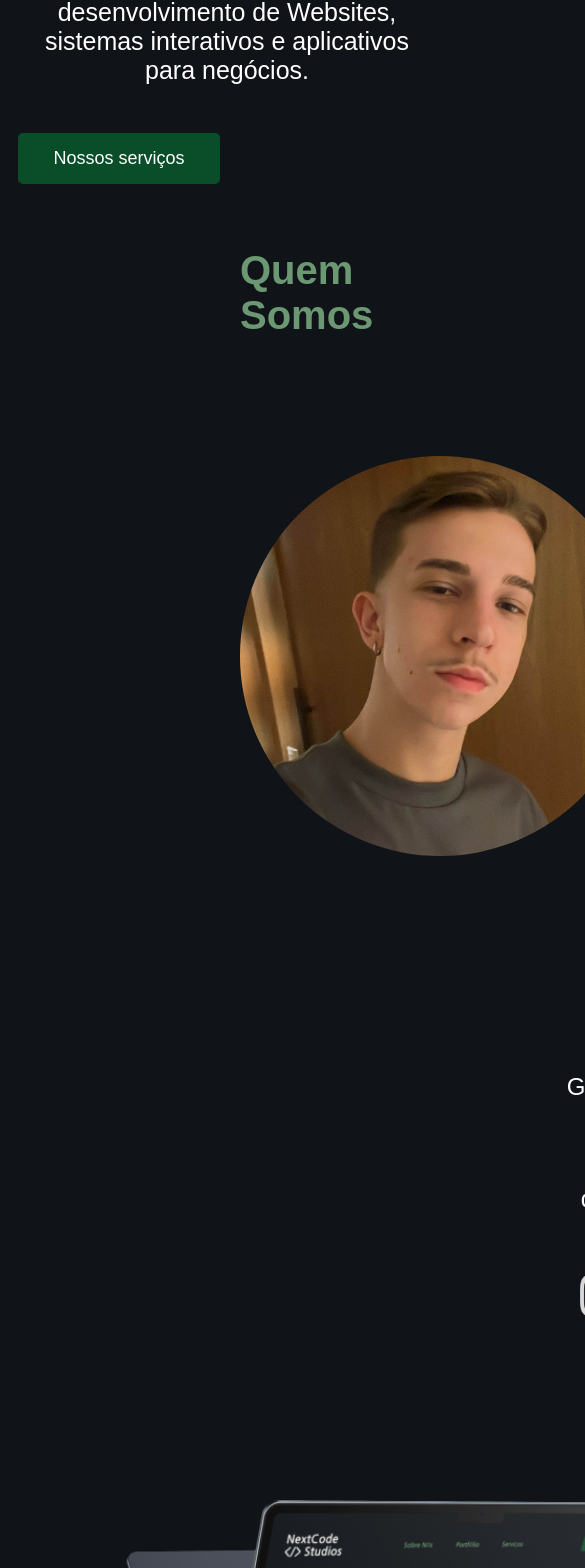
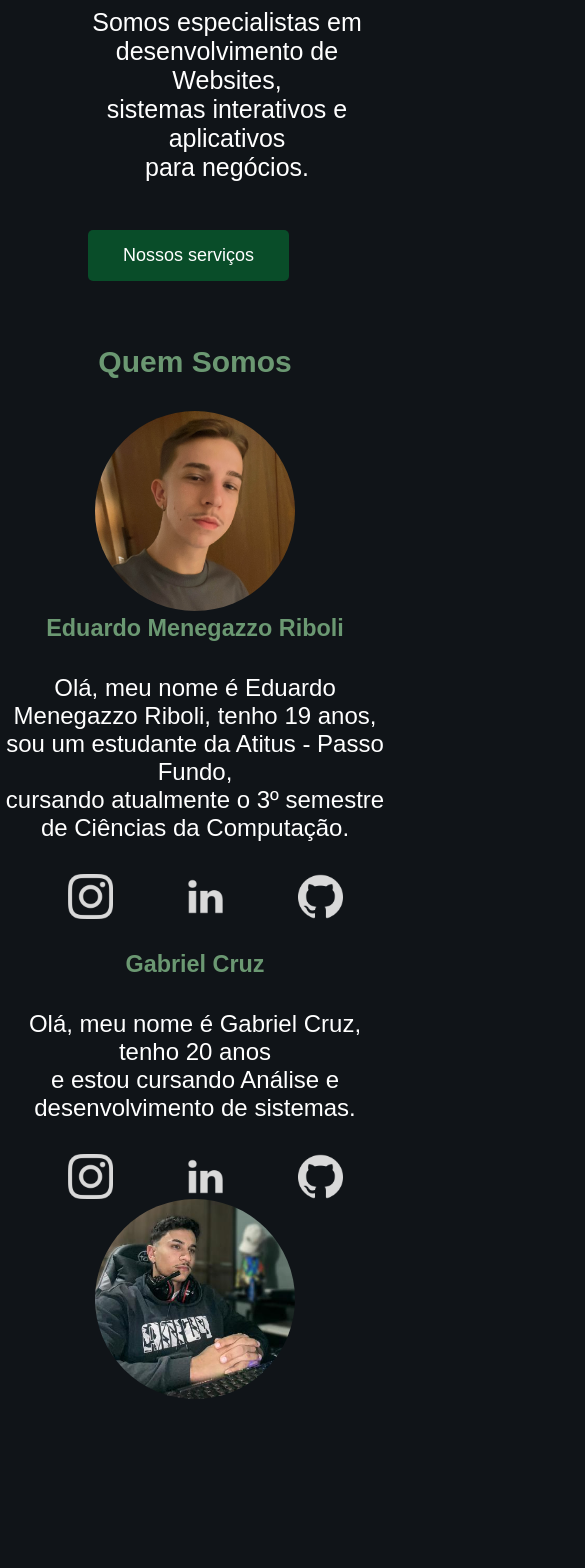
Before and after one commit to GabrielCruz187/portifolio-nextstudio, a Next.js app in the folder portfolio/: page / in a window 390 px wide. Shown: the part 360-1928 px from the top of the page, 585 px wide, since content can reach past the window. Built offline with nearby package versions, Linux system fonts and the light colour scheme.

Commit message:
Responsividade para telas 1280px

```diff
--- a/portfolio/src/styles/QuemSomos.css
+++ b/portfolio/src/styles/QuemSomos.css
@@ -55,3 +55,116 @@
 .redes {
     object-fit: contain;
 }
+
+@media (max-width: 1540px) {
+    .QuemSomos {
+        margin-left: 6rem;
+    }
+
+    .Eduardo {
+        gap: 50px;
+    }
+
+    .Gabriel {
+        gap: 60px;
+        margin-left: 23rem;
+    }
+
+    .FotoEduardo img, .FotoGabriel img {
+        width: 300px;
+        height: 300px;
+    }
+}
+
+@media (max-width: 1280px) {
+    .TituloQuemSomos {
+        margin-bottom: 4rem;
+    }
+
+    .Eduardo {
+        gap: 50px;
+        margin-bottom: 2rem;
+    }
+
+    .Gabriel {
+        gap: 50px;
+        margin-bottom: 2rem;
+        margin-left: 11rem;
+    }
+
+    .FotoEduardo img, .FotoGabriel img {
+        width: 250px;
+        height: 250px;
+    }
+
+    .NomeEduardo, .NomeGabriel {
+        color: #6B9872;
+        font-size: 38px;
+        text-align: center;
+        margin-bottom: 2rem;
+    }
+
+    .TextoNome {
+        text-align: center;
+        margin-bottom: 2rem;
+        color: white;
+        font-size: 24px;
+    }
+}
+
+@media (max-width: 834px) {
+    .QuemSomos {
+        text-align: center;
+        margin-left: 0rem;
+    }
+
+    .TituloQuemSomos {
+        color: #6B9872;
+        font-size: 30px;
+        margin-bottom: 2rem;
+    }
+
+    .Eduardo {
+        display: block;
+        align-items: center;
+        gap: 50px;
+    }
+
+    .Gabriel {
+        display: block;
+        align-items: center;
+        gap: 50px;
+        margin-bottom: 2rem;
+        margin-left: 0rem;
+    }
+
+    .FotoEduardo img, .FotoGabriel img {
+        width: 200px;
+        height: 200px;
+    }
+
+    .NomeEduardo, .NomeGabriel {
+        color: #6B9872;
+        font-size: 20px;
+        text-align: center;
+        margin-bottom: 2rem;
+    }
+
+    .TextoNome {
+        text-align: center;
+        margin-bottom: 2rem;
+        color: white;
+        font-size: 24px;
+    }
+
+    .redes-sociais {
+        display: flex;
+        gap: 50px;
+        justify-content: center;
+        align-items: center;
+    }
+
+    .redes {
+        object-fit: contain;
+    }
+}
--- a/portfolio/src/styles/SobreNos.css
+++ b/portfolio/src/styles/SobreNos.css
@@ -28,3 +28,34 @@
     height: auto;
     margin-left: 14rem;
 }
+
+
+@media (max-width: 1280px) {
+    .SobreNos {
+        display: flex;
+        justify-content: center;
+    }
+
+    .TituloSobreNos {
+        color: #6B9872;
+        font-size: 40px;
+        margin-left: 6rem;
+    }
+
+    .TextoSobreNos {
+        color: white;
+        font-size: 24px;
+        margin-left: 6rem;
+        margin-top: 3rem;
+        margin-bottom: 3rem;
+    }
+
+    .macbook img {
+        margin-top: 7rem;
+        width: 700px;
+    }
+
+    .RedesSobreNos {
+        margin-left: 5rem;
+    }
+}
--- a/portfolio/src/styles/header.css
+++ b/portfolio/src/styles/header.css
@@ -70,7 +70,7 @@
   display: none;
 }
 
-@media screen and (max-width: 768px) {
+@media screen and (max-width: 920px) {
 .header {
   align-items: center;
   padding: 20px 30px;
--- a/portfolio/src/styles/servicos.css
+++ b/portfolio/src/styles/servicos.css
@@ -32,3 +32,69 @@
     height: auto;
     margin-right: 15rem;
 }
+
+@media (max-width: 1280px) {
+    .TituloServicos {
+        color: #6B9872;
+        font-size: 40px;
+        margin-left: 6rem;
+    }
+
+    .NossosServicos {
+        display: flex;
+        justify-content: space-between;
+        margin-bottom: 1rem;
+    }
+
+    .botao-servicos {
+        margin-right: 6rem;
+    }
+
+    .TextoServicos {
+        color: white;
+        font-size: 24px;
+        margin-bottom: 3rem;
+        margin-left: 6rem;
+    }
+
+    .Website, .Sistema, .Aplicativo {
+        display: flex;
+        justify-content: space-between;
+        margin-bottom: 3rem;
+    }
+
+    .IconesServicos {
+        width: 250px;
+        height: auto;
+        margin-right: 6rem;
+    }
+}
+
+@media (max-width: 834px) {
+    .TituloServicos {
+        color: #6B9872;
+        font-size: 40px;
+        margin-left: 1rem;
+    }
+
+    .NossosServicos {
+        display: flex;
+        justify-content: space-between;
+        margin-bottom: 1rem;
+    }
+
+    .botao-servicos {
+        margin-right: 1rem;
+    }
+
+    .TextoServicos {
+        color: white;
+        font-size: 24px;
+        margin-bottom: 3rem;
+        margin-left: 1rem;
+    }
+
+    .IconesServicos {
+        display: none;
+    }
+}
```
Also changed, not shown: portfolio/src/styles/portfolio.css (line endings or trailing spaces).
